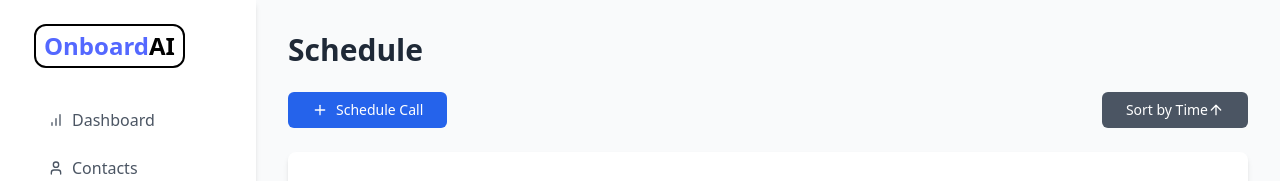
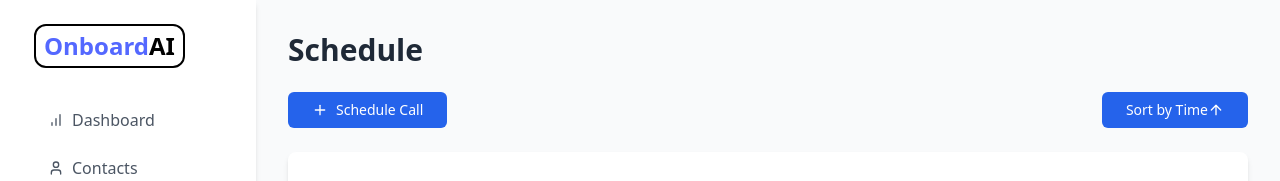
Before and after one commit to AnikSingha/OnboardingAI, a React (Create React App) app: page /schedule in a window 1280 px wide. Shown: the top 181 px of the page. Built offline with nearby package versions, Linux system fonts and the light colour scheme; no server answers; sample sign-in values are in the browser's storage.

Commit message:
change color for button

```diff
--- a/src/routes/SchedulePage.js
+++ b/src/routes/SchedulePage.js
@@ -126,9 +126,7 @@ export default function SchedulePage() {
           <Button className="bg-blue-600 hover:bg-blue-700 text-white" onClick={() => setModalOpen(true)}>
             <Plus className="mr-2 h-4 w-4" /> Schedule Call
           </Button>
-
-          {/* Button to toggle sort */}
-          <Button className="bg-gray-600 hover:bg-gray-700 text-white" onClick={handleSort}>
+          <Button className="bg-white-600 hover:bg-gray-700 text-white" onClick={handleSort}>
             Sort by Time {isAscending ? <ArrowUp className="h-4 w-4" /> : <ArrowDown className="h-4 w-4" />}
           </Button>
         </div>
```
